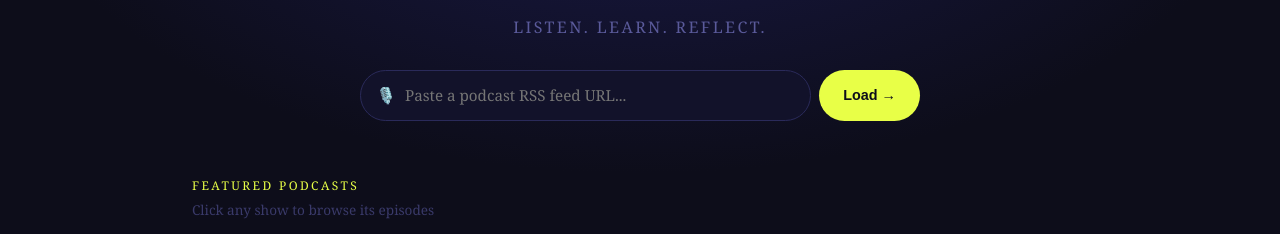
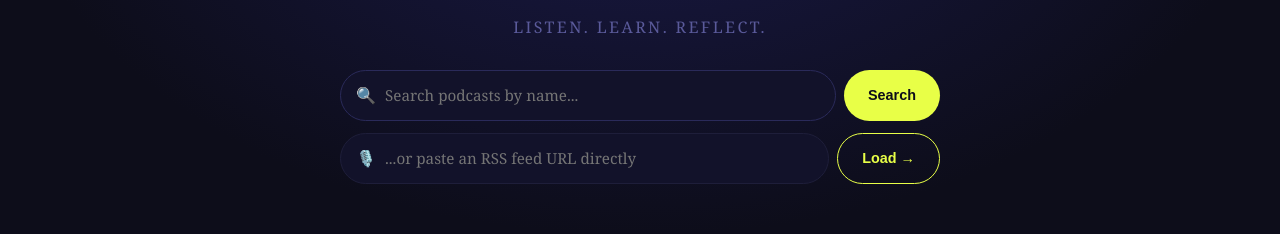
Before and after one commit to TheHstler/PODIQ, a React (Create React App) app: page / in a window 1280 px wide. Shown: the part 244-478 px from the top of the page. Built offline with nearby package versions, Linux system fonts and the light colour scheme.

Commit message:
changed the way it looks

```diff
--- a/src/pages/EpisodeList.jsx
+++ b/src/pages/EpisodeList.jsx
@@ -7,33 +7,28 @@ import { useState } from "react";
 const FEATURED_PODCASTS = [
   {
     title: "Freakonomics Radio",
-    description:
-      "Surprising and counterintuitive stories about economics and human behaviour.",
+    description: "Surprising and counterintuitive stories about economics and human behaviour.",
     rssUrl: "https://feeds.simplecast.com/Y8lFbOT4",
-    /* Using picsum as reliable placeholder — replace with real artwork later */
     image: "https://picsum.photos/seed/freakonomics/600/400",
     color: "#1a3a2a",
   },
   {
     title: "Darknet Diaries",
-    description:
-      "True stories from the dark side of the internet — hacking, cybercrime and espionage.",
+    description: "True stories from the dark side of the internet — hacking, cybercrime and espionage.",
     rssUrl: "https://feeds.megaphone.fm/darknetdiaries",
     image: "https://picsum.photos/seed/darknet/600/400",
     color: "#1a1a3a",
   },
   {
     title: "The Daily",
-    description:
-      "The biggest stories of our time, told by the journalists who cover them.",
+    description: "The biggest stories of our time, told by the journalists who cover them.",
     rssUrl: "https://feeds.simplecast.com/54nAGcIl",
     image: "https://picsum.photos/seed/thedaily/600/400",
     color: "#2a1a1a",
   },
   {
     title: "How I Built This",
-    description:
-      "Guy Raz dives into the stories behind some of the world's best known companies.",
+    description: "Guy Raz dives into the stories behind some of the world's best known companies.",
     rssUrl: "https://feeds.npr.org/510313/podcast.xml",
     image: "https://picsum.photos/seed/howIbuilt/600/400",
     color: "#2a2a1a",
@@ -43,10 +38,13 @@ const FEATURED_PODCASTS = [
 function EpisodeList() {
   const navigate = useNavigate();
   const [rssUrl, setRssUrl] = useState("");
+  const [searchQuery, setSearchQuery] = useState("");
+  const [searchResults, setSearchResults] = useState([]);
+  const [isSearching, setIsSearching] = useState(false);
+  const [searchError, setSearchError] = useState("");
 
   /* ── HANDLE RSS URL INPUT ────────────────────────────────────────────────
-     When user pastes a URL and clicks Load or presses Enter, navigate
-     to the RSS page with the URL as a query parameter.                   */
+     Navigates to RSS page with the URL as a query parameter.            */
   function handleLoadUrl() {
     if (rssUrl.trim()) {
       navigate(`/rss?url=${encodeURIComponent(rssUrl.trim())}`);
@@ -54,17 +52,38 @@ function EpisodeList() {
   }
 
   /* ── HANDLE FEATURED PODCAST CLICK ──────────────────────────────────────
-     Clicking a featured tile navigates to the RSS page with that
-     podcast's feed URL — same flow as pasting a URL manually.           */
+     Clicking a tile navigates to RSS page with that podcast's feed URL. */
   function handleFeaturedClick(feedUrl) {
     navigate(`/rss?url=${encodeURIComponent(feedUrl)}`);
   }
 
+  /* ── SEARCH PODCASTS BY NAME ─────────────────────────────────────────────
+     Calls our backend which queries Taddy for matching podcasts.         */
+  async function handleSearch() {
+    if (!searchQuery.trim()) return;
+    setIsSearching(true);
+    setSearchError("");
+    setSearchResults([]);
+
+    try {
+      const response = await fetch(
+        `http://localhost:3001/api/search?q=${encodeURIComponent(searchQuery.trim())}`
+      );
+      const data = await response.json();
+      if (!response.ok) throw new Error(data.error);
+      setSearchResults(data.podcasts || []);
+    } catch (err) {
+      setSearchError("Search failed: " + err.message);
+    } finally {
+      setIsSearching(false);
+    }
+  }
+
   return (
     <div style={{ minHeight: "100vh", background: "#0d0d1a" }}>
+
       {/* ── TOP NAV ── */}
-      <nav
-        style={{
+      <nav style={{
         display: "flex",
         alignItems: "center",
         justifyContent: "space-between",
@@ -74,36 +93,29 @@ function EpisodeList() {
         position: "sticky",
         top: 0,
         zIndex: 100,
-        }}
-      >
-        <span
-          style={{
+      }}>
+        <span style={{
           fontSize: "1.4rem",
           fontWeight: "bold",
           letterSpacing: "0.05em",
           color: "#e8ff47",
           fontFamily: "Georgia, serif",
-          }}
-        >
+        }}>
           POD<span style={{ color: "#fff" }}>PLAYER</span>
         </span>
       </nav>
 
       {/* ── HERO SECTION ── */}
-      <div
-        style={{
+      <div style={{
         display: "flex",
         flexDirection: "column",
         alignItems: "center",
         textAlign: "center",
         padding: "5rem 2rem 3.5rem",
-          background:
-            "radial-gradient(ellipse at 50% 0%, #1a1a4a 0%, #0d0d1a 70%)",
-        }}
-      >
+        background: "radial-gradient(ellipse at 50% 0%, #1a1a4a 0%, #0d0d1a 70%)",
+      }}>
         {/* Big centred brand name */}
-        <h1
-          style={{
+        <h1 style={{
           fontSize: "clamp(3rem, 8vw, 6rem)",
           fontFamily: "Georgia, serif",
           fontWeight: "bold",
@@ -111,58 +123,41 @@ function EpisodeList() {
           color: "#e8ff47",
           marginBottom: "0",
           lineHeight: 1,
-          }}
-        >
+        }}>
           POD<span style={{ color: "#ffffff" }}>PLAYER</span>
         </h1>
 
         {/* Tagline */}
-        <p
-          style={{
+        <p style={{
           color: "#5a5a9a",
           fontSize: "1rem",
           letterSpacing: "0.15em",
           textTransform: "uppercase",
           marginTop: "0.75rem",
           marginBottom: "2rem",
-          }}
-        >
+        }}>
           Listen. Learn. Reflect.
         </p>
 
-        {/* ── RSS URL INPUT ─────────────────────────────────────────────────
-            User can paste any podcast RSS URL here to load it.           */}
-        <div
-          style={{
-            width: "100%",
-            maxWidth: "560px",
-            display: "flex",
-            gap: "0.5rem",
-          }}
-        >
+        {/* ── SEARCH + RSS INPUT ── */}
+        <div style={{ width: "100%", maxWidth: "600px" }}>
+
+          {/* Search by name */}
+          <div style={{ display: "flex", gap: "0.5rem", marginBottom: "0.75rem" }}>
             <div style={{ position: "relative", flex: 1 }}>
-            <span
-              style={{
-                position: "absolute",
-                left: "1rem",
-                top: "50%",
-                transform: "translateY(-50%)",
-                color: "#3a3a6a",
-                fontSize: "1rem",
-                pointerEvents: "none",
-              }}
-            >
-              🎙️
+              <span style={{
+                position: "absolute", left: "1rem", top: "50%",
+                transform: "translateY(-50%)", color: "#3a3a6a",
+                fontSize: "1rem", pointerEvents: "none",
+              }}>
+                🔍
               </span>
               <input
                 type="text"
-              placeholder="Paste a podcast RSS feed URL..."
-              value={rssUrl}
-              onChange={(e) => setRssUrl(e.target.value)}
-              /* pressing Enter triggers load */
-              onKeyDown={(e) => {
-                if (e.key === "Enter") handleLoadUrl();
-              }}
+                placeholder="Search podcasts by name..."
+                value={searchQuery}
+                onChange={(e) => setSearchQuery(e.target.value)}
+                onKeyDown={(e) => { if (e.key === "Enter") handleSearch(); }}
                 style={{
                   width: "100%",
                   padding: "0.9rem 1rem 0.9rem 2.75rem",
@@ -178,40 +173,131 @@ function EpisodeList() {
               />
             </div>
             <button
+              onClick={handleSearch}
+              disabled={isSearching}
+              style={{
+                background: "#e8ff47", color: "#0d0d1a",
+                border: "none", padding: "0.9rem 1.5rem",
+                borderRadius: "50px", cursor: "pointer",
+                fontSize: "0.9rem", fontWeight: "bold",
+                whiteSpace: "nowrap", flexShrink: 0,
+              }}
+            >
+              {isSearching ? "⏳" : "Search"}
+            </button>
+          </div>
+
+          {/* RSS URL paste */}
+          <div style={{ display: "flex", gap: "0.5rem" }}>
+            <div style={{ position: "relative", flex: 1 }}>
+              <span style={{
+                position: "absolute", left: "1rem", top: "50%",
+                transform: "translateY(-50%)", color: "#3a3a6a",
+                fontSize: "1rem", pointerEvents: "none",
+              }}>
+                🎙️
+              </span>
+              <input
+                type="text"
+                placeholder="...or paste an RSS feed URL directly"
+                value={rssUrl}
+                onChange={(e) => setRssUrl(e.target.value)}
+                onKeyDown={(e) => { if (e.key === "Enter") handleLoadUrl(); }}
+                style={{
+                  width: "100%",
+                  padding: "0.9rem 1rem 0.9rem 2.75rem",
+                  background: "#12122a",
+                  border: "1px solid #1e1e3a",
+                  borderRadius: "50px",
+                  color: "#f5f0e8",
+                  fontSize: "0.95rem",
+                  fontFamily: "Georgia, serif",
+                  outline: "none",
+                  boxSizing: "border-box",
+                }}
+              />
+            </div>
+            <button
               onClick={handleLoadUrl}
               style={{
-              background: "#e8ff47",
-              color: "#0d0d1a",
-              border: "none",
-              padding: "0.9rem 1.5rem",
-              borderRadius: "50px",
-              cursor: "pointer",
-              fontSize: "0.9rem",
-              fontWeight: "bold",
-              whiteSpace: "nowrap",
-              flexShrink: 0,
+                background: "transparent", color: "#e8ff47",
+                border: "1px solid #e8ff47", padding: "0.9rem 1.5rem",
+                borderRadius: "50px", cursor: "pointer",
+                fontSize: "0.9rem", fontWeight: "bold",
+                whiteSpace: "nowrap", flexShrink: 0,
               }}
             >
               Load →
             </button>
           </div>
+
+          {/* Search error */}
+          {searchError && (
+            <p style={{ color: "#ff6b6b", fontSize: "0.85rem", marginTop: "0.75rem" }}>
+              {searchError}
+            </p>
+          )}
+
+          {/* Search results dropdown */}
+          {searchResults.length > 0 && (
+            <div style={{
+              marginTop: "0.75rem",
+              background: "#12122a",
+              border: "1px solid #2a2a5a",
+              borderRadius: "16px",
+              overflow: "hidden",
+              textAlign: "left",
+            }}>
+              {searchResults.slice(0, 5).map((podcast, index) => (
+                <div
+                  key={podcast.uuid || index}
+                  onClick={() => navigate(`/rss?url=${encodeURIComponent(podcast.rssUrl)}`)}
+                  style={{
+                    display: "flex", gap: "1rem", alignItems: "center",
+                    padding: "0.9rem 1.25rem",
+                    borderTop: index === 0 ? "none" : "1px solid #1e1e3a",
+                    cursor: "pointer", transition: "background 0.15s",
+                  }}
+                  onMouseEnter={e => e.currentTarget.style.background = "#1a1a3a"}
+                  onMouseLeave={e => e.currentTarget.style.background = "transparent"}
+                >
+                  {podcast.imageUrl && (
+                    <img
+                      src={podcast.imageUrl}
+                      alt={podcast.name}
+                      style={{ width: "44px", height: "44px", borderRadius: "8px", objectFit: "cover", flexShrink: 0 }}
+                    />
+                  )}
+                  <div style={{ minWidth: 0 }}>
+                    <p style={{ color: "#f5f0e8", fontSize: "0.9rem", marginBottom: "0.2rem" }}>
+                      {podcast.name}
+                    </p>
+                    <p style={{
+                      color: "#3a3a6a", fontSize: "0.78rem",
+                      whiteSpace: "nowrap", overflow: "hidden", textOverflow: "ellipsis",
+                    }}>
+                      {podcast.description}
+                    </p>
+                  </div>
+                </div>
+              ))}
+            </div>
+          )}
+        </div>
       </div>
 
       {/* ── FEATURED PODCASTS GRID ── */}
-      <div
-        style={{ maxWidth: "960px", margin: "0 auto", padding: "0 2rem 4rem" }}
-      >
+      <div style={{ maxWidth: "960px", margin: "0 auto", padding: "0 2rem 4rem" }}>
+
         {/* Section heading */}
         <div style={{ marginBottom: "1.5rem" }}>
-          <p
-            style={{
+          <p style={{
             color: "#e8ff47",
             fontSize: "0.75rem",
             letterSpacing: "0.2em",
             textTransform: "uppercase",
             marginBottom: "0.4rem",
-            }}
-          >
+          }}>
             Featured Podcasts
           </p>
           <p style={{ color: "#3a3a6a", fontSize: "0.85rem" }}>
@@ -219,14 +305,12 @@ function EpisodeList() {
           </p>
         </div>
 
-        {/* Magazine grid — 2 columns on wide, 1 on narrow */}
-        <div
-          style={{
+        {/* Magazine grid — 2 columns */}
+        <div style={{
           display: "grid",
           gridTemplateColumns: "repeat(2, 1fr)",
           gap: "1rem",
-          }}
-        >
+        }}>
           {FEATURED_PODCASTS.map((podcast, index) => (
             <div
               key={index}
@@ -236,120 +320,71 @@ function EpisodeList() {
                 borderRadius: "16px",
                 overflow: "hidden",
                 cursor: "pointer",
-                /* Each card is tall like a magazine tile */
                 height: "220px",
                 background: podcast.color,
                 border: "1px solid rgba(255,255,255,0.06)",
                 transition: "transform 0.2s, box-shadow 0.2s",
               }}
-              onMouseEnter={(e) => {
+              onMouseEnter={e => {
                 e.currentTarget.style.transform = "scale(1.02)";
                 e.currentTarget.style.boxShadow = "0 8px 40px rgba(0,0,0,0.4)";
               }}
-              onMouseLeave={(e) => {
+              onMouseLeave={e => {
                 e.currentTarget.style.transform = "scale(1)";
                 e.currentTarget.style.boxShadow = "none";
               }}
             >
-              {/* Background artwork image — darkened */}
+              {/* Background artwork */}
               <img
                 src={podcast.image}
                 alt={podcast.title}
                 style={{
-                  position: "absolute",
-                  top: 0,
-                  left: 0,
-                  right: 0,
-                  bottom: 0,
-                  width: "100%",
-                  height: "100%",
-                  objectFit: "cover",
-                  opacity: 0.35 /* dark overlay effect */,
+                  position: "absolute", top: 0, left: 0, right: 0, bottom: 0,
+                  width: "100%", height: "100%",
+                  objectFit: "cover", opacity: 0.35,
                 }}
               />
 
-              {/* Gradient overlay so text is readable */}
-              <div
-                style={{
-                  position: "absolute",
-                  bottom: 0,
-                  left: 0,
-                  right: 0,
-                  height: "70%",
-                  background:
-                    "linear-gradient(to top, rgba(0,0,0,0.9), transparent)",
-                }}
-              />
+              {/* Gradient overlay */}
+              <div style={{
+                position: "absolute", bottom: 0, left: 0, right: 0, height: "70%",
+                background: "linear-gradient(to top, rgba(0,0,0,0.9), transparent)",
+              }} />
 
               {/* Card text */}
-              <div
-                style={{
-                  position: "absolute",
-                  bottom: "1.25rem",
-                  left: "1.25rem",
-                  right: "1.25rem",
-                }}
-              >
-                <h3
-                  style={{
-                    color: "#ffffff",
-                    fontSize: "1.1rem",
-                    fontFamily: "Georgia, serif",
-                    fontWeight: "normal",
-                    marginBottom: "0.4rem",
-                    textShadow: "0 1px 10px rgba(0,0,0,0.8)",
-                  }}
-                >
+              <div style={{ position: "absolute", bottom: "1.25rem", left: "1.25rem", right: "1.25rem" }}>
+                <h3 style={{
+                  color: "#ffffff", fontSize: "1.1rem",
+                  fontFamily: "Georgia, serif", fontWeight: "normal",
+                  marginBottom: "0.4rem", textShadow: "0 1px 10px rgba(0,0,0,0.8)",
+                }}>
                   {podcast.title}
                 </h3>
-                <p
-                  style={{
-                    color: "rgba(255,255,255,0.6)",
-                    fontSize: "0.8rem",
-                    lineHeight: 1.4,
-                    /* clamp to 2 lines */
-                    display: "-webkit-box",
-                    WebkitLineClamp: 2,
-                    WebkitBoxOrient: "vertical",
-                    overflow: "hidden",
-                  }}
-                >
+                <p style={{
+                  color: "rgba(255,255,255,0.6)", fontSize: "0.8rem", lineHeight: 1.4,
+                  display: "-webkit-box", WebkitLineClamp: 2,
+                  WebkitBoxOrient: "vertical", overflow: "hidden",
+                }}>
                   {podcast.description}
                 </p>
               </div>
 
-              {/* Play arrow in top right corner */}
-              <div
-                style={{
-                  position: "absolute",
-                  top: "1rem",
-                  right: "1rem",
-                  width: "32px",
-                  height: "32px",
-                  borderRadius: "50%",
+              {/* Play arrow */}
+              <div style={{
+                position: "absolute", top: "1rem", right: "1rem",
+                width: "32px", height: "32px", borderRadius: "50%",
                 background: "rgba(232,255,71,0.15)",
                 border: "1px solid rgba(232,255,71,0.3)",
-                  display: "flex",
-                  alignItems: "center",
-                  justifyContent: "center",
-                  color: "#e8ff47",
-                  fontSize: "0.7rem",
-                }}
-              >
+                display: "flex", alignItems: "center", justifyContent: "center",
+                color: "#e8ff47", fontSize: "0.7rem",
+              }}>
                 ▶
               </div>
             </div>
           ))}
         </div>
 
-        <p
-          style={{
-            color: "#1e1e3a",
-            fontSize: "0.75rem",
-            textAlign: "center",
-            marginTop: "3rem",
-          }}
-        >
+        <p style={{ color: "#1e1e3a", fontSize: "0.75rem", textAlign: "center", marginTop: "3rem" }}>
           © 2025 PodPlayer
         </p>
       </div>
--- a/src/pages/PlayerPage.jsx
+++ b/src/pages/PlayerPage.jsx
@@ -116,7 +116,6 @@ function PlayerPage() {
      Calls our Express backend which sends audio to Hugging Face Whisper.
      Once transcript is back, automatically generates insights too.       */
   async function handleTranscribe() {
-    console.log("Audio URL being sent:", episode.audioSrc);
     setIsTranscribing(true);
     setTranscribeError("");
 
```
Also changed, not shown: 1 other file (tests, documents, lock files or other folders). Lines whose indentation alone changed are shown as unchanged.
